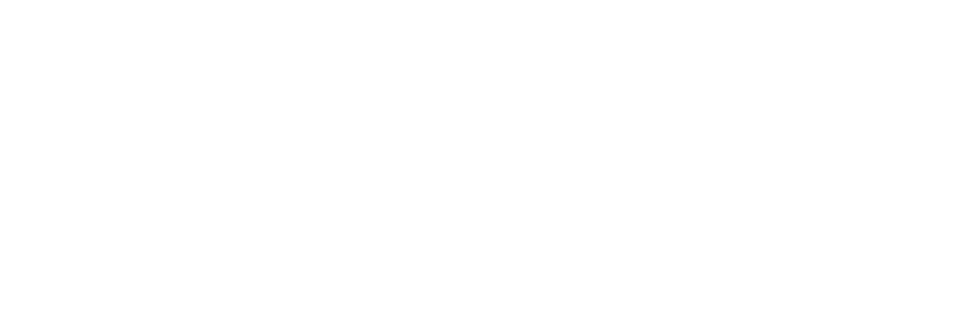
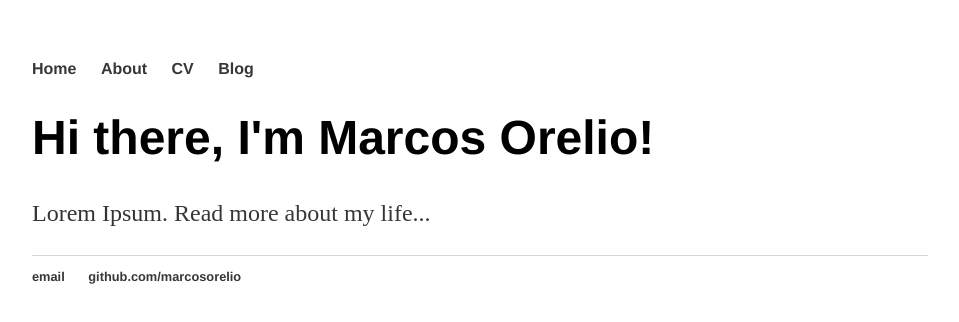
Before and after one commit to marcosorelio/marcosorelio.github.io, a plain HTML site: page index.html in a window 1280 px wide. Shown: the whole page, without its empty margins (160-1119 px from the left). Drawn offline with Linux system fonts and the light colour scheme.

Commit message:
title ajust

```diff
--- a/index.html
+++ b/index.html
@@ -1,7 +1,7 @@
 <!DOCTYPE html>
 <html>
 	<head>
-		<title>Orelio Junior/title>
+		<title>Orelio Junior</title>
 		<!-- link to main stylesheet -->
 		<link rel="stylesheet" type="text/css" href="main.css">
 
--- a/main.css
+++ b/main.css
@@ -14,7 +14,7 @@ nav ul li, footer ul li {
 }
 a {
     text-decoration: none;
-    color: #999;
+    color: rgb(56, 54, 54);
 }
 a:hover {
     text-decoration: underline;
```
